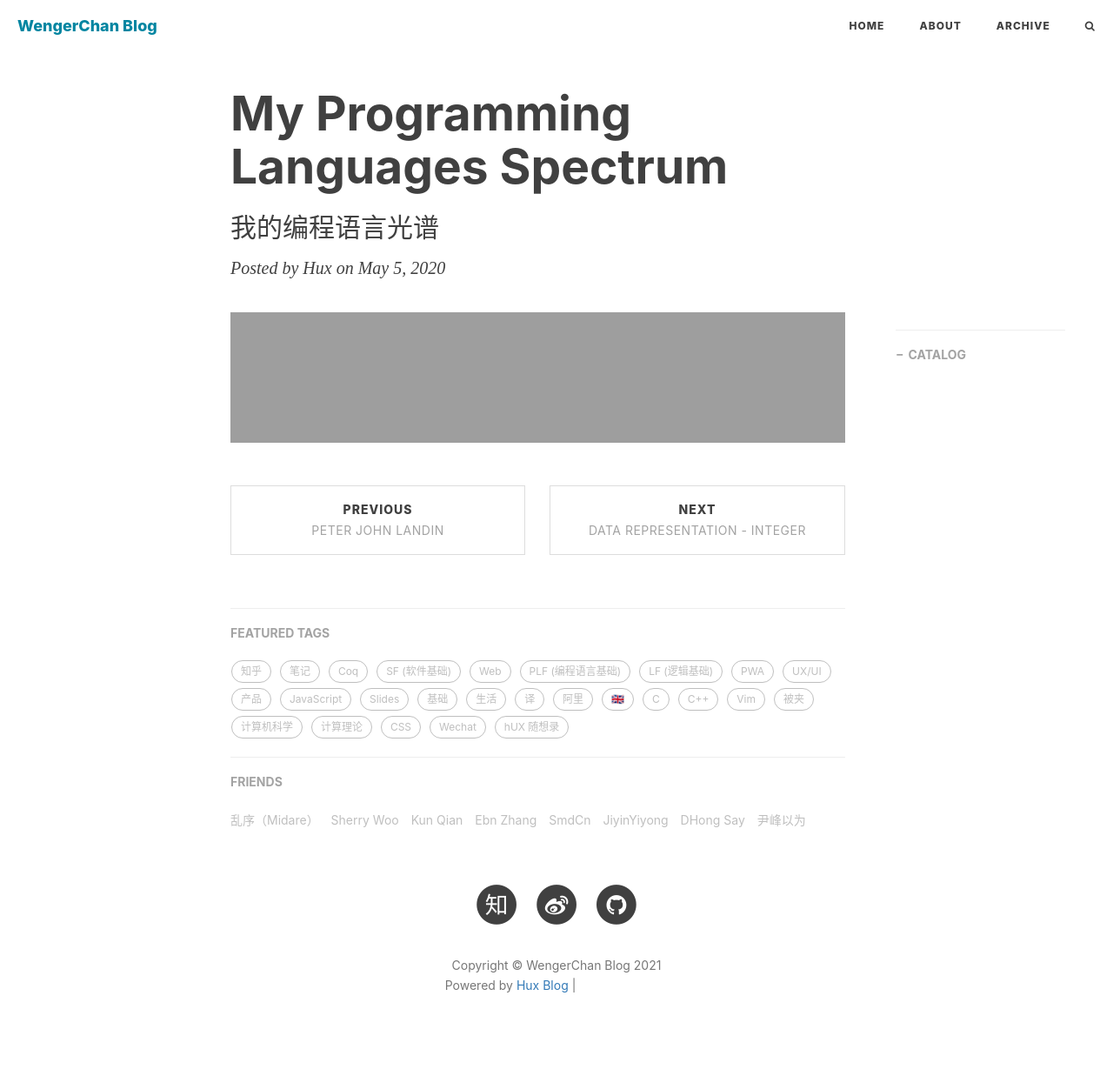
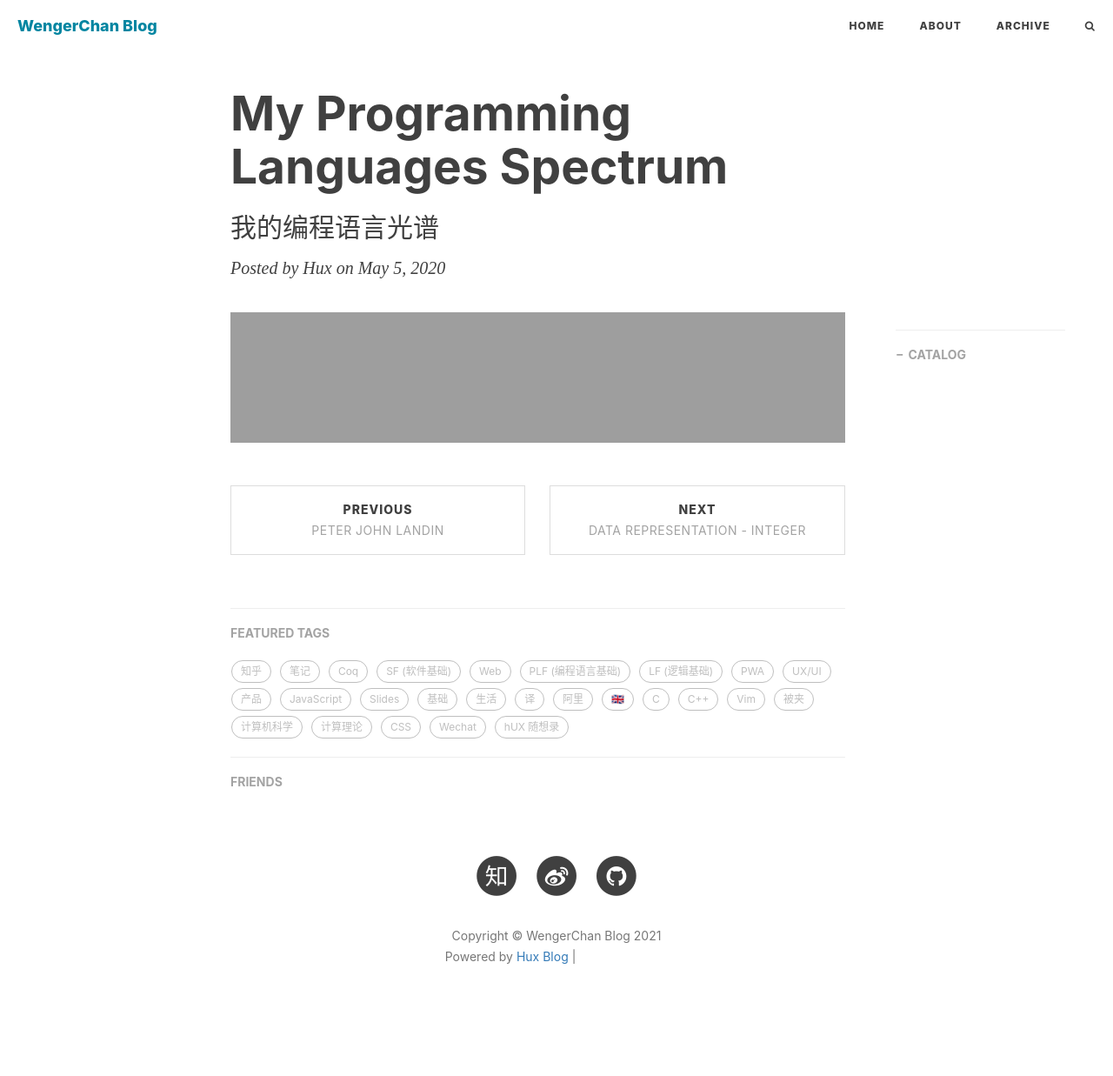
Before and after one commit to WengerChan/WengerChan.github.io, a Jekyll site: the page built from _posts/hidden/2020-05-05-pl-chart.md, in a window 1280 px wide. Shown: the whole page at 87% size. Built offline with Jekyll 4.4.1, drawn with Linux system fonts in a browser that asks for light colours; nearby versions of some CDN libraries; comment, search, counter and statistics services are not loaded; after the commit the page ends 1204 px from its top, so only the background shows below that; some of the changed lines change nothing that is shown; grey boxes are pictures that could not be loaded.

Commit message:
Update _config.yml

```diff
--- a/_config.yml
+++ b/_config.yml
@@ -102,32 +102,32 @@ page-mathjax: false
 
 # Friends
 friends: [
-    {
-    #     title: "Su",
-    #     href: "http://su.gallery/"
+    # {
+    # #     title: "Su",
+    # #     href: "http://su.gallery/"
+    # # },{
+    #     title: "乱序（Midare）",
+    #     href: "http://mida.re/"
     # },{
-        title: "乱序（Midare）",
-        href: "http://mida.re/"
-    },{
-        title: "Sherry Woo",
-        href: "https://sherrywoo.me/"
-    },{
-        title: "Kun Qian",
-        href: "http://kunq.me"
-    },{
-        title: "Ebn Zhang",
-        href: "http://ebnbin.com/"
-    },{
-        title: "SmdCn",
-        href: "http://blog.smdcn.net"
-    },{
-        title: "JiyinYiyong",
-        href: "http://tiye.me/"
-    },{
-        title: "DHong Say",
-        href: "http://dhong.co"
-    },{
-        title: "尹峰以为",
-        href: "http://ingf.github.io/"
-    }
+    #     title: "Sherry Woo",
+    #     href: "https://sherrywoo.me/"
+    # },{
+    #     title: "Kun Qian",
+    #     href: "http://kunq.me"
+    # },{
+    #     title: "Ebn Zhang",
+    #     href: "http://ebnbin.com/"
+    # },{
+    #     title: "SmdCn",
+    #     href: "http://blog.smdcn.net"
+    # },{
+    #     title: "JiyinYiyong",
+    #     href: "http://tiye.me/"
+    # },{
+    #     title: "DHong Say",
+    #     href: "http://dhong.co"
+    # },{
+    #     title: "尹峰以为",
+    #     href: "http://ingf.github.io/"
+    # }
 ]
```
